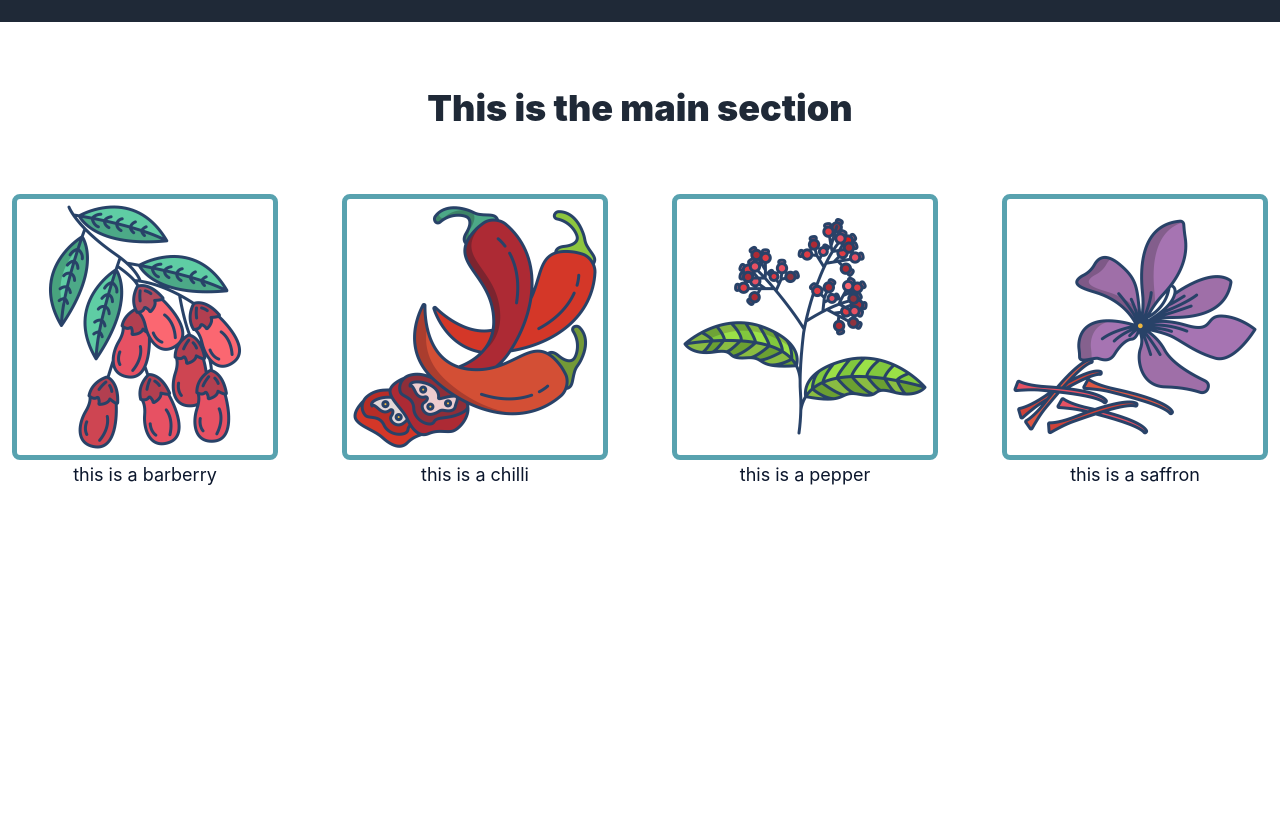
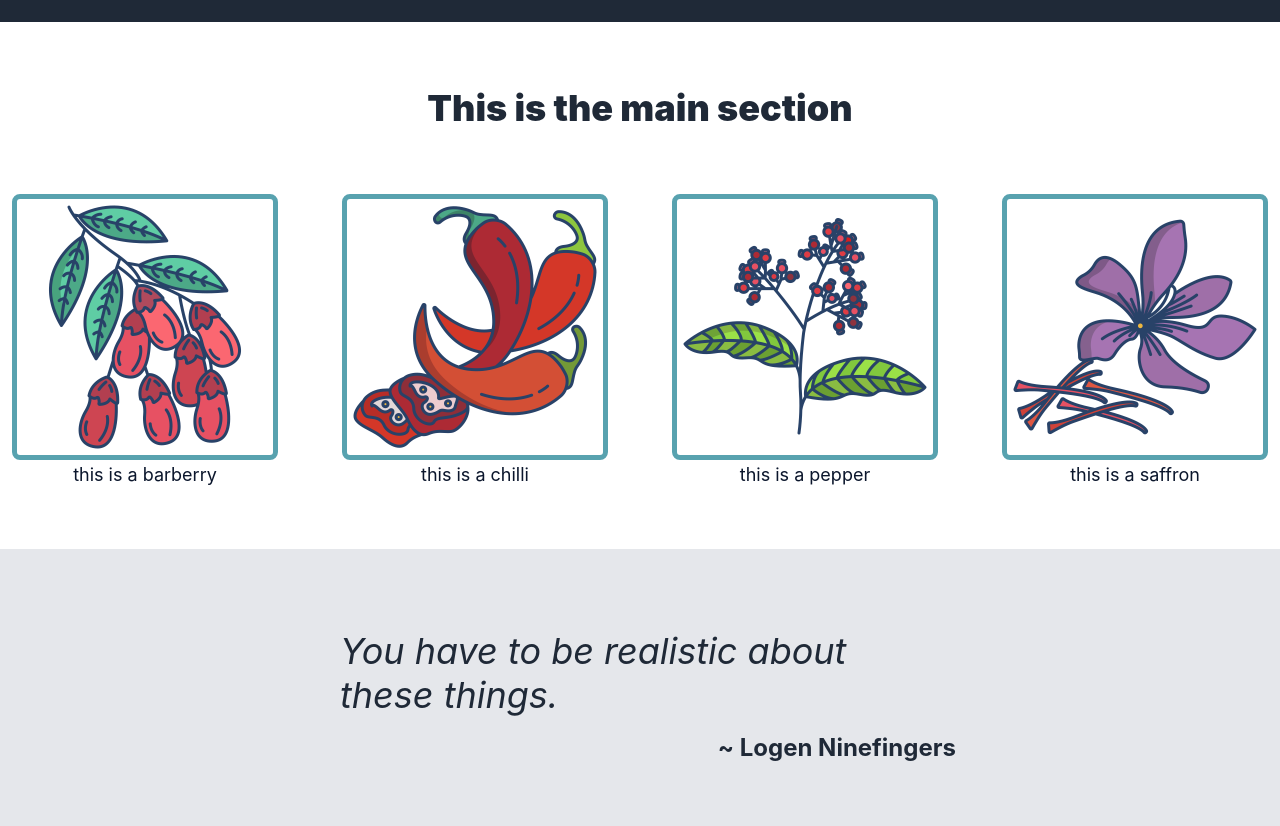
Before and after one commit to circular-biscuit/odin-landing-page, a plain HTML site: page index.html in a window 1280 px wide. Shown: the part 788-1614 px from the top of the page. Before the commit the page ends 1337 px from the top, so only its background shows below. Drawn offline with Linux system fonts and the light colour scheme.

Commit message:
updated with main section 2

```diff
--- a/index.html
+++ b/index.html
@@ -68,6 +68,15 @@
             </div>
         </div>
     </div>
+
+    <div class="main-2">
+        <div class="quote">
+            You have to be realistic about these things.
+        </div>
+        <div class="attribution">
+            ~ Logen Ninefingers
+        </div>
+    </div>
 </body>
 </html>
 
--- a/style.css
+++ b/style.css
@@ -99,3 +99,22 @@ button {
     gap: 64px;
     padding-bottom: 64px;
 }
+
+.main-2 {
+    background-color: #E5E7EB;
+    padding: 64px 324px;
+}
+
+.quote {
+    font-size: 36px;
+    font-style: italic;
+    color: #1F2937;
+    margin: 16px;
+}
+
+.attribution {
+    font-size: 24px;
+    font-weight: bold;
+    color: #1F2937;
+    text-align: right;
+}
```
